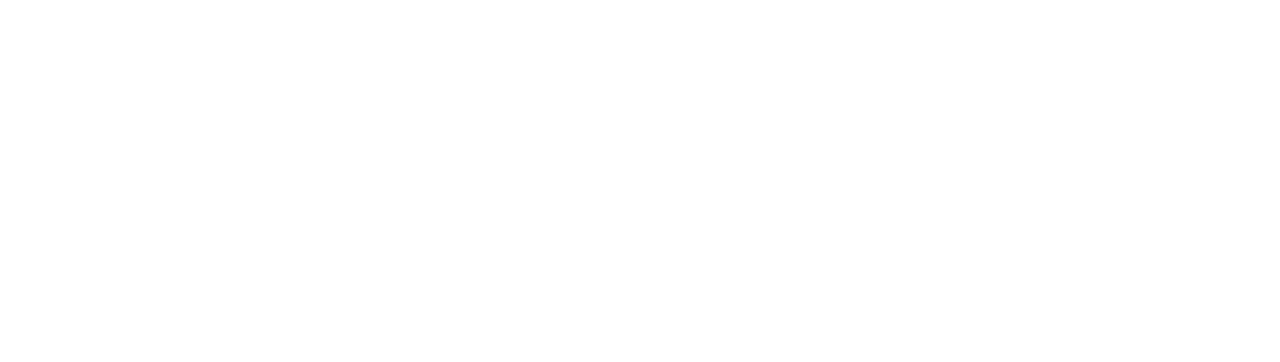
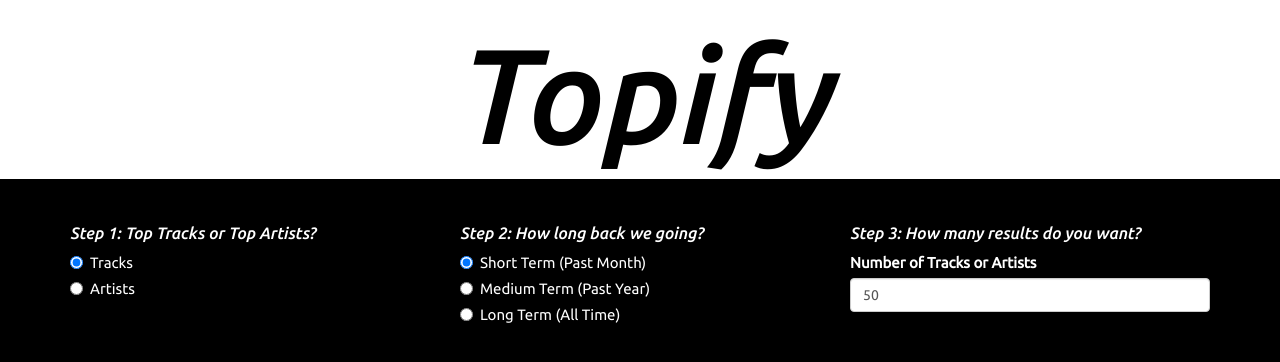
Before and after one commit to jandird/STopify, a Django app: page /stopify/home/ in a window 1280 px wide. Before the commit the part shown is empty. Shown: the top 362 px of the page. Run offline with Django 3.2, Linux system fonts and the light colour scheme; some libraries are stand-ins or nearby versions.

Commit message:
Styled home page

```diff
--- /dev/null
+++ b/static/css/home.css
@@ -0,0 +1,27 @@
+body {
+    background: black;
+    font-family: Ubuntu;
+    font-size: 150%;
+    color: white;
+}
+
+#header {
+    background-color: white;
+}
+
+h1 {
+    color: black;
+    font-weight: 500;
+    font-style: italic;
+    font-size: 900%;
+    text-align: center;
+}
+
+h2 {
+    font-size: 110%;
+    font-style: oblique;
+}
+
+#selection {
+    margin-top: 25px;
+}
--- a/templates/home.html
+++ b/templates/home.html
@@ -1,10 +1,56 @@
+{% load static %}
+
 <!DOCTYPE html>
 <html lang="en">
 <head>
     <meta charset="UTF-8">
     <title>STopify</title>
+
+    <script src="//ajax.googleapis.com/ajax/libs/jquery/3.3.1/jquery.min.js"></script>
+    <script src="https://maxcdn.bootstrapcdn.com/bootstrap/3.4.0/js/bootstrap.min.js"></script>
+
+    <link rel="stylesheet" href="https://maxcdn.bootstrapcdn.com/bootstrap/3.4.0/css/bootstrap.min.css">
+    <link href="https://fonts.googleapis.com/css?family=Ubuntu:400,500i" rel="stylesheet">
+    <link rel="stylesheet" type="text/css" href="{% static 'css/home.css' %}">
 </head>
 <body>
+    <div class="container-fluid" id="header">
+        <h1>Topify</h1>
+    </div>
 
+    <div class="container">
+        <div class="row" id="selection">
+            <div class="col-sm-4">
+                <h2>Step 1: Top Tracks or Top Artists?</h2>
+                <div class="radio">
+                  <label><input type="radio" name="type" checked>Tracks</label>
+                </div>
+                <div class="radio">
+                  <label><input type="radio" name="type">Artists</label>
+                </div>
+            </div>
+            <div class="col-sm-4">
+                <h2>Step 2: How long back we going?</h2>
+                <div class="radio">
+                  <label><input type="radio" name="time" checked>Short Term (Past Month)</label>
+                </div>
+                <div class="radio">
+                  <label><input type="radio" name="time">Medium Term (Past Year)</label>
+                </div>
+                <div class="radio">
+                  <label><input type="radio" name="time">Long Term (All Time)</label>
+                </div>
+            </div>
+            <div class="col-sm-4">
+                <h2>Step 3: How many results do you want?</h2>
+                <div class="form-group" id="numContainer">
+                  <label for="number-input" class="col-2 col-form-label">Number of Tracks or Artists</label>
+                  <div class="col-10">
+                    <input class="form-control" type="number" value="50" id="number-input">
+                  </div>
+                </div>
+            </div>
+        </div>
+    </div>
 </body>
 </html>
--- a/templates/stopify.html
+++ b/templates/stopify.html
@@ -40,7 +40,9 @@
     window.addEventListener("storage",function(event){
         if (event.key == "accessToken"){
             let spAccessToken = event.newValue;
-            console.log(spAccessToken);
+            {#console.log(spAccessToken);#}
+            localStorage.clear();
+            localStorage.setItem('accessToken', spAccessToken);
             window.location.href = "http://localhost:8000/stopify/home/";
         }
     });
```
